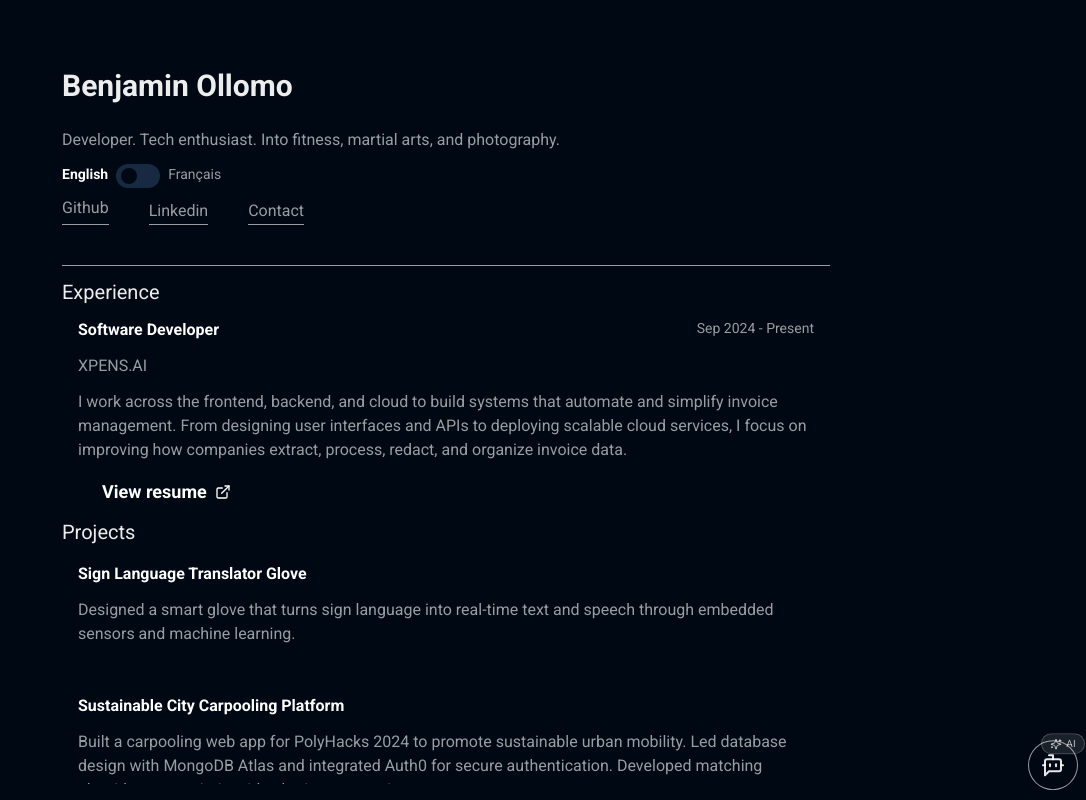
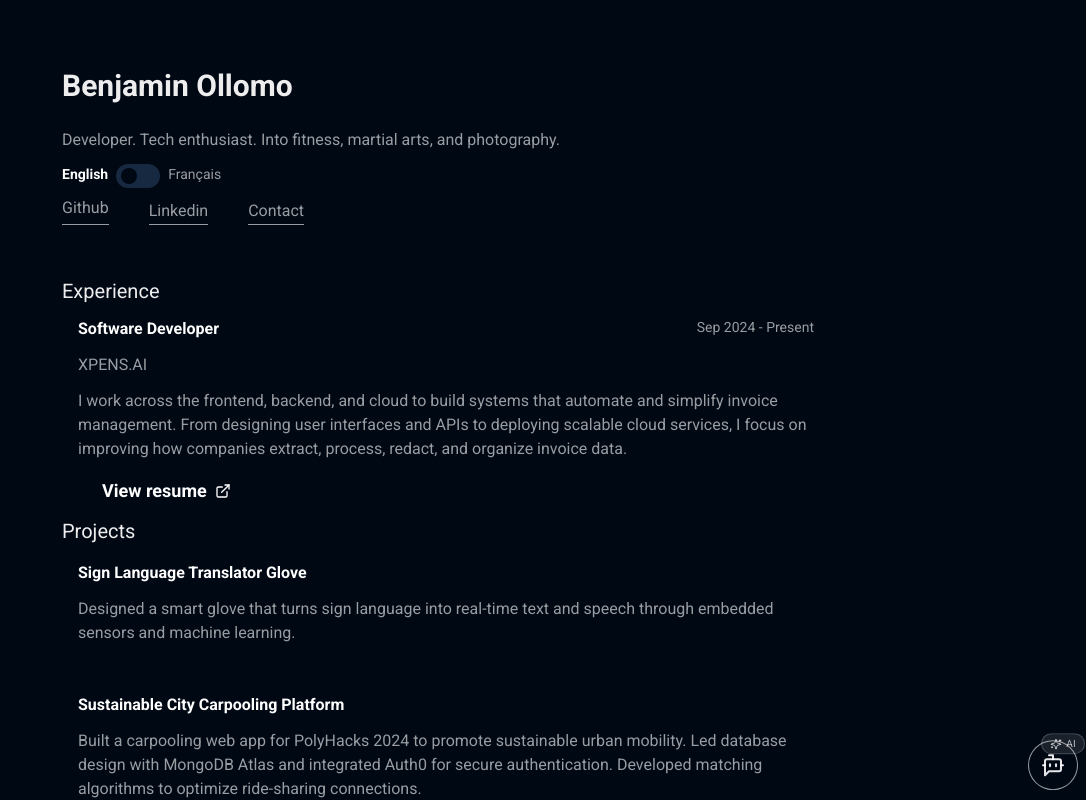
Before and after one commit to bbenjii/benollomo_portfolio, a Next.js app: page / in a window 1280 px wide. Shown: the whole page, without its empty margins (194-1280 px from the left). Built offline with nearby package versions, Linux system fonts and the light colour scheme.

Commit message:
updated layout

```diff
--- a/src/app/page.js
+++ b/src/app/page.js
@@ -104,7 +104,7 @@ export default function Home() {
                     </div>
                     <div className="flex flex-col w-screen p-4 lg:min-w-200 lg:max-w-200 h-full mx-auto">
                         {/* Navigation Section */}
-                        <div className="flex flex-col lg:py-10 lg:border-b border-white/60">
+                        <div className="flex flex-col lg:py-10 border-white/60">
                             <div className="flex flex-col lg:w-full">
                                 <span className="py-3 text-3xl font-bold ">{info.fullName}</span>
                                 <span className="py-3 text-white/60">{info.headline}</span>
@@ -147,7 +147,7 @@ export default function Home() {
 
                         <div
                             ref={containerRef}
-                            className="flex flex-col gap-15 flex-nowrap lg:overflow-hidden lg:overflow-y-auto no-scrollbar no-scroll"
+                            className="flex flex-col gap-15 flex-nowrap no-scrollbar no-scroll"
                             id="mainContainer"
                         >
                             <div className={""}>
```
